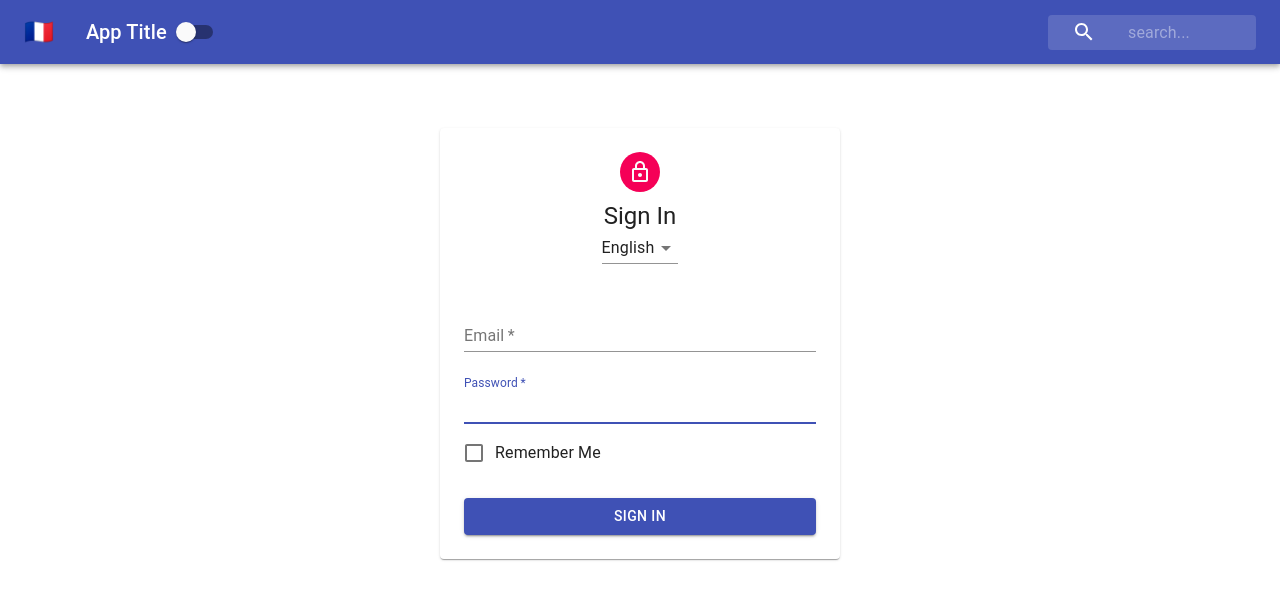
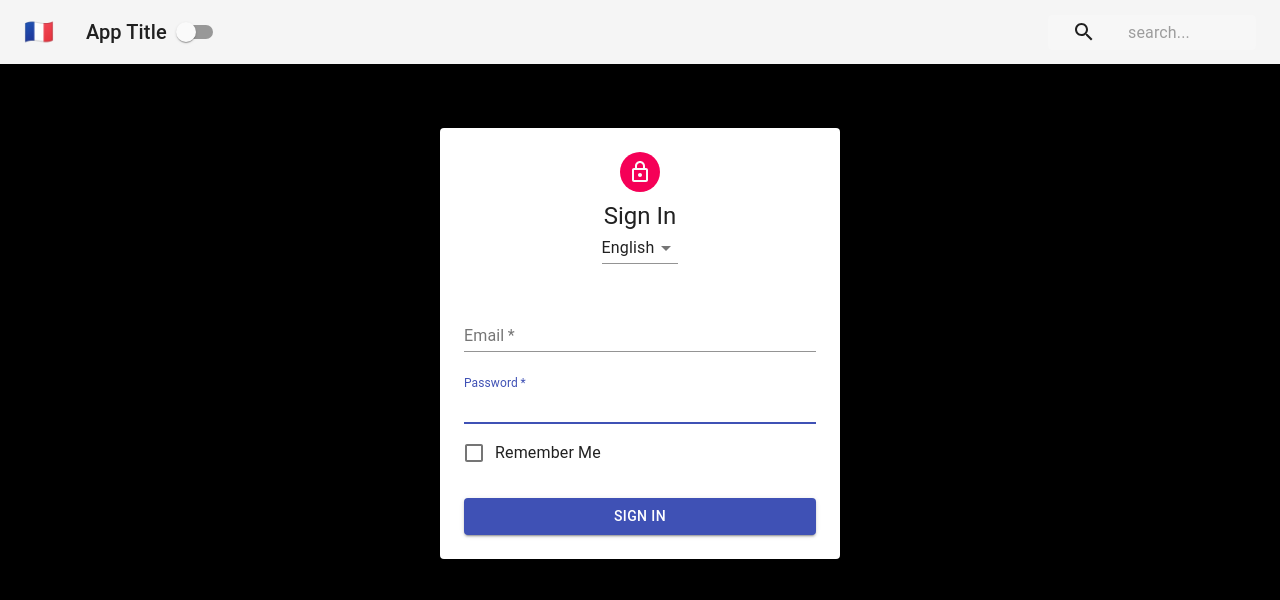
Before and after one commit to TomCastagnino/context-demo, a React (Create React App) app: page / in a window 1280 px wide. Shown: the top 600 px of the page. Built offline with nearby package versions, Linux system fonts and the light colour scheme.

Commit message:
Add Theme context

```diff
--- a/src/App.js
+++ b/src/App.js
@@ -2,13 +2,17 @@
 import './App.css';
 import Navbar from './components/Navbar';
 import Form from './components/Form';
+import PageContent from './components/PageContent';
+import { ThemeProvider, ThemeContext } from './components/contexts/ThemeContext';
 
 function App() {
   return (
-    <>
-      <Navbar />
-      <Form  />
-    </>
+    <ThemeProvider>
+      <PageContent>
+        <Navbar />
+        <Form  />
+      </ PageContent>
+    </ThemeProvider>
   );
 }
 
--- a/src/components/Navbar.js
+++ b/src/components/Navbar.js
@@ -8,22 +8,25 @@
 import Switch from "@material-ui/core/Switch";
 import { withStyles } from "@material-ui/core/styles";
 import styles from './styles/NavbarStyles';
+import { ThemeContext } from './contexts/ThemeContext';
 
 class Navbar extends Component {
+    static contextType = ThemeContext;
 
     render() {
         const {classes} = this.props;
+        const {isDarkMode, toggleTheme} = this.context;
         return (
             <div className={classes.root}>
-                <AppBar position='static' color='primary'>
+                <AppBar position='static' color={isDarkMode ? 'default' : 'primary'}>
                     <Toolbar>
-                        <IconButton className={classes.menuButton} color='inherit'>
+                        <IconButton className={classes.menuButton} color='inherit' >
                             <span>🇫🇷</span>
                         </IconButton>
                         <Typography className={classes.title} variant='h6' color='inherit'>
                             App  Title
                         </Typography>
-                        <Switch />
+                        <Switch onClick={toggleTheme}/>
                         <div className={classes.grow} />
                         <div className={classes.search}>
                             <div className={classes.searchIcon}>
--- /dev/null
+++ b/src/components/PageContent.js
@@ -0,0 +1,20 @@
+import React from 'react';
+import { ThemeContext } from './contexts/ThemeContext';
+
+class PageContent extends React.Component {
+    static contextType = ThemeContext;
+
+    render() {
+        const {isDarkMode} = this.context;
+        const styles = {
+            backgroundColor: isDarkMode ? 'black' : 'white',
+            height: '100vh',
+            width: '100vw'
+        }
+        return (
+            <div style={styles}>{this.props.children}</div>
+        );
+    }
+}
+
+export default PageContent;
--- /dev/null
+++ b/src/components/contexts/ThemeContext.js
@@ -0,0 +1,21 @@
+import React, { Component, createContext } from 'react';
+
+export const ThemeContext = createContext();
+
+export class ThemeProvider extends Component {
+    constructor(props) {
+        super(props);
+        this.state = {isDarkMode: true}
+        this.toggleTheme = this.toggleTheme.bind(this);
+    }
+    toggleTheme() {
+        this.setState({isDarkMode: !this.state.isDarkMode})
+    }
+    render() {
+        return (
+            <ThemeContext.Provider value={{...this.state, toggleTheme: this.toggleTheme}}>
+                {this.props.children}
+            </ThemeContext.Provider>
+        );
+    }
+}
```
